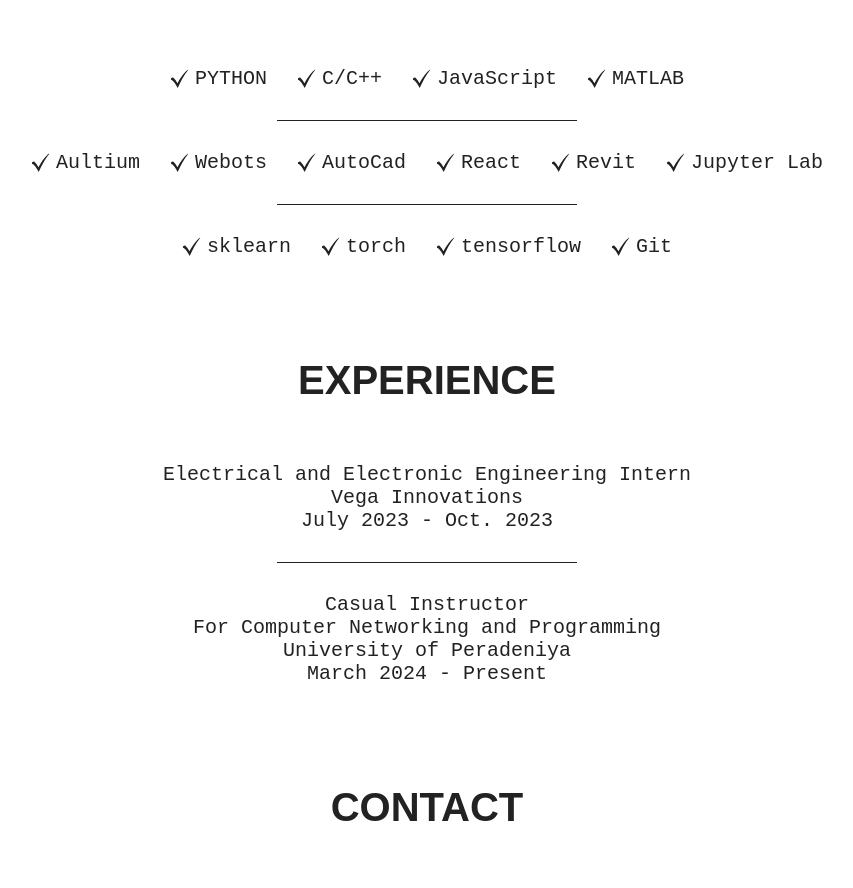
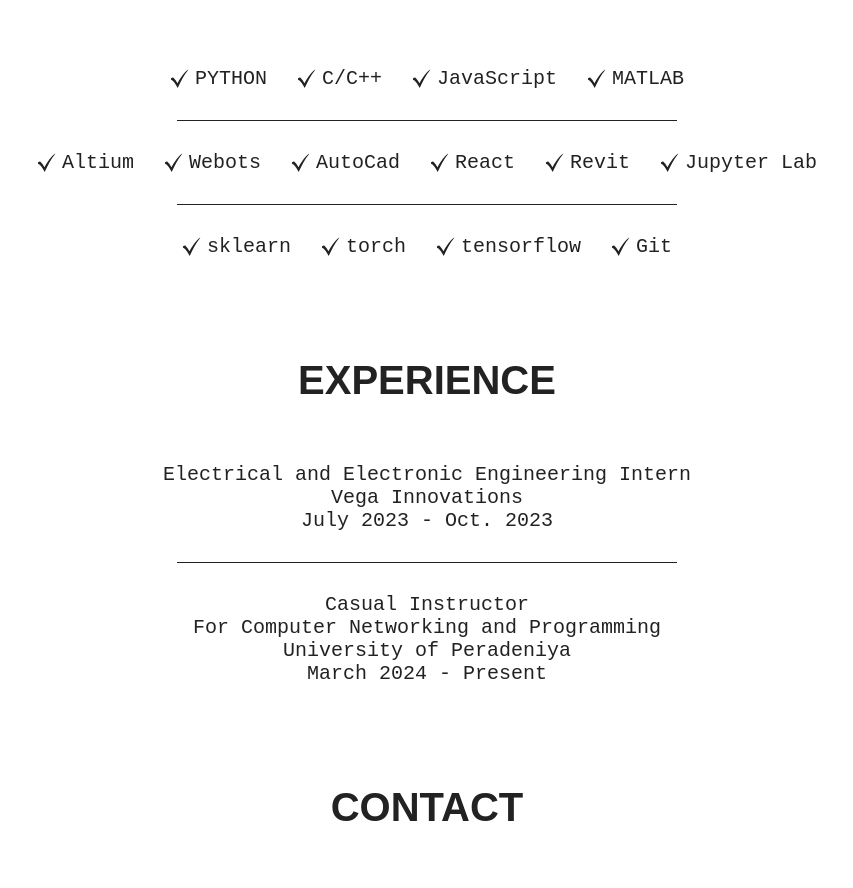
Before and after one commit to Buddhi19/portfolio, a React (Vite) app: page / in a window 1280 px wide. Shown: the part 1765-2653 px from the top of the page, without its empty margins (213-1066 px from the left). Built offline with nearby package versions, Linux system fonts and the light colour scheme.

Commit message:
few changes

```diff
--- a/index.html
+++ b/index.html
@@ -4,7 +4,7 @@
     <meta charset="UTF-8" />
     <link rel="icon" type="image/svg+xml" href="/new.svg" />
     <meta name="viewport" content="width=device-width, initial-scale=1.0" />
-    <title>This is Buddhi</title>
+    <title>Buddhi Wijenayake</title>
   </head>
   <body>
     <div id="root"></div>
--- a/src/sections/Hero/HeroStyles.module.css
+++ b/src/sections/Hero/HeroStyles.module.css
@@ -60,7 +60,7 @@
 .colorMode {
   position: absolute;
   top : 10px;
-  right: 0;
+  right: 70px;
   width: 25px;
 }
 
--- a/src/sections/Skills/Skills.jsx
+++ b/src/sections/Skills/Skills.jsx
@@ -23,7 +23,7 @@ function Skills() {
       </div>
       <hr />
       <div className={styles.skillList}>
-        <SkillList src={checkMarkIcon} skill="Aultium" />
+        <SkillList src={checkMarkIcon} skill="Altium" />
         <SkillList src={checkMarkIcon} skill="Webots" />
         <SkillList src={checkMarkIcon} skill="AutoCad" />
         <SkillList src={checkMarkIcon} skill="React" />
--- a/src/sections/Work-Experience/workstyles.module.css
+++ b/src/sections/Work-Experience/workstyles.module.css
@@ -20,7 +20,7 @@
   align-self: center;
   flex-wrap: wrap;
   row-gap: 40px;
-  max-width: 26ch;
+  max-width: 86ch;
 }
 
 hr {
@@ -42,6 +42,6 @@ hr {
   }
 
   hr {
-    width: 300px;
+    width: 500px;
   }
 }
```
